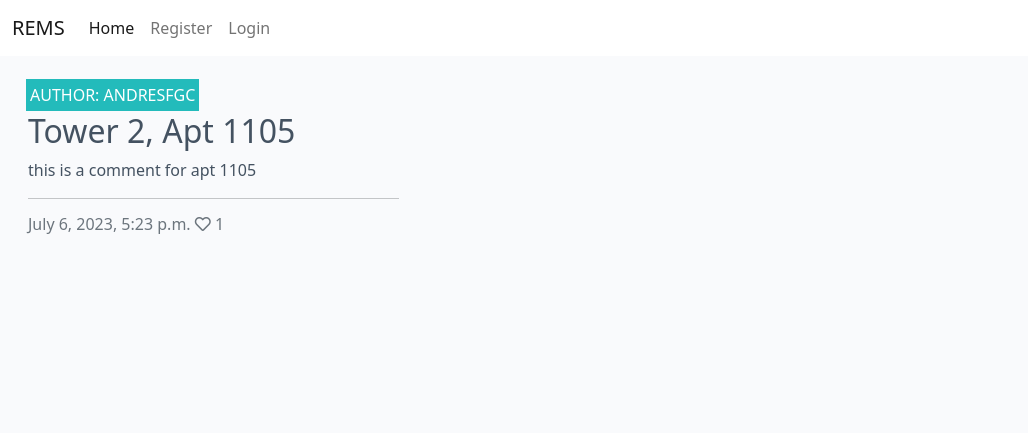
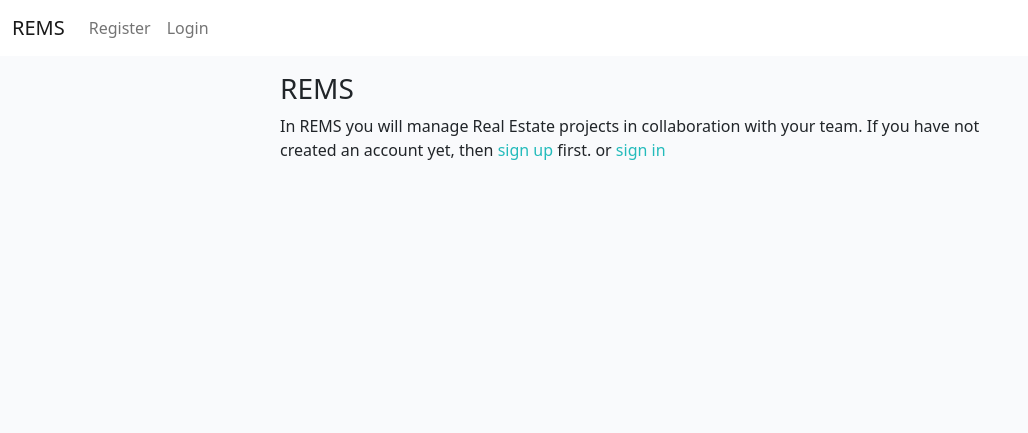
Before and after one commit to andresfgc/P4-REMS, a Django app: page / in a window 1280 px wide. Shown: the top 433 px of the page, without its empty margins (0-1028 px from the left). Run offline with Django 3.2, Linux system fonts and the light colour scheme; data comes from the database, SQL or seed files in the repository; both versions use the stored data as it was after the commit; some libraries are stand-ins or nearby versions.

Commit message:
Add index.html website

```diff
--- a/django_rems/urls.py
+++ b/django_rems/urls.py
@@ -19,7 +19,8 @@ from todo import views
 
 urlpatterns = [
     path('admin/', admin.site.urls),
-    path('', views.PostList.as_view(), name='home'),
+    path('', views.homepage, name='home'),
+    path('posts', views.PostList.as_view(), name='posts'),
     path('properties', views.get_properties, name='properties'),
     path('add', views.add_property, name='add'),
     path('edit/<property_id>', views.edit_property, name='edit'),
--- a/templates/base.html
+++ b/templates/base.html
@@ -32,21 +32,18 @@
                 </button>
                 <div class="collapse navbar-collapse" id="navbarText">
                     <ul class="navbar-nav me-auto mb-2 mb-lg-0">
-                        <li class="nav-item">
-                            <a class="nav-link active" aria-current="page" href="{% url 'home' %}">Home</a>
-                        </li>
                         {% if user.is_authenticated %}
-                        <li class="nav-item">
-                            <a class="nav-link" href="{% url 'account_logout' %}">Logout</a>
-                        </li>
                         <li>
-                            <span class="navbar-text text-muted"><a class="nav-link" href="{% url 'home' %}">Posts</a></span>
+                            <span class="navbar-text"><a class="nav-link active" aria-current="page" href="{% url 'posts' %}">Posts</a></span>
                         </li>
                         <li>
                             <span class="navbar-text text-muted"><a class="nav-link" href="{% url 'properties' %}">Properties</a></span>
                         </li>
                         <li>
                             <span class="navbar-text text-muted"><a class="nav-link" href="{% url 'projects' %}">Projects</a></span>
+                        </li>
+                        <li class="nav-item">
+                            <a class="nav-link" href="{% url 'account_logout' %}">Logout</a>
                         </li>
                         {% else %}
                         <li class="nav-item">
@@ -58,72 +55,9 @@
                         {% endif %}
 
                     </ul>
-                    <!-- <span class="navbar-text text-muted">
-                        adventures of a software developer
-                    </span> -->
                 </div>
             </div>
         </nav>
-        <!-- <nav class="light-green darken-1">
-            <div class="nav-wrapper">
-                <a href="{% url 'home' %}" class="brand-logo">REMS</a>
-                <a href="" data-target="mobile-demo" class="sidenav-trigger"><i class="fas fa-bars"></i></a>
-                <ul class="right hide-on-med-and-down">
-                    <li>
-                        <a href="{% url 'home' %}">Home</a>
-                    </li>
-                    {% if user.is_authenticated %}
-                    <li>
-                        <a href="{% url 'account_logout' %}">Logout</a>
-                    </li>
-                    {% else %}
-                    <li>
-                        <a href="{% url 'account_signup' %}">Register</a>
-                    </li>
-                    <li>
-                        <a href="{% url 'account_login' %}">Login</a>
-                    </li>
-                    {% endif %}
-                    <li>
-                        <a href="{% url 'home' %}">Posts</a>
-                    </li>
-                    <li>
-                        <a href="{% url 'properties' %}">Properties</a>
-                    </li>
-                    <li>
-                        <a href="{% url 'projects' %}">Projects</a>
-                    </li>
-                </ul>
-
-                mobile seidenav
-                <ul class="sidenav" id="mobile-demo">
-                    <li>
-                        <a href="{% url 'home' %}">Home</a>
-                    </li>
-                    {% if user.is_authenticated %}
-                    <li>
-                        <a href="#">Logout</a>
-                    </li>
-                    {% else %}
-                    <li>
-                        <a href="#">Register</a>
-                    </li>
-                    <li>
-                        <a href="#">Login</a>
-                    </li>
-                    {% endif %}
-                    <li>
-                        <a href="#">Posts</a>
-                    </li>
-                    <li>
-                        <a href="#">Properties</a>
-                    </li>
-                    <li>
-                        <a href="#">Projects</a>
-                    </li>
-                </ul>
-            </div>
-        </nav> -->
     </header>
 
     <div class="container">
--- a/templates/index.html
+++ b/templates/index.html
@@ -1,59 +1,51 @@
 {% extends "base.html" %}
+
+{% load i18n %}
+{% load account socialaccount %}
+
+{% block head_title %}{% trans "Sign In" %}{% endblock %}
 
 {% block content %}
 
-<div class="container-fluid">
+<div class="container">
+    {% if user.is_authenticated %}
+    <div class="container">
         <div class="row">
-
-        <!-- Blog Entries Column -->
-        <div class="col-12 mt-3 left">
-            <div class="row">
-                {% for post in post_list %}
-                <div class="col-md-4">
-                    <div class="card mb-4">
-                        <div class="card-body">
-                            <div class="image-container">
-                                {% if "placeholder" in post.featured_image.url %}
-                                <img class="card-img-top"
-                                    src="https://codeinstitute.s3.amazonaws.com/fullstack/blog/default.jpg">
-                                {% else %}
-                                <img class="card-img-top" src=" {{ post.featured_image.url }}">
-                                {% endif %}
-                                <div class="image-flash">
-                                    <p class="author">Author: {{ post.author }}</p>
+            <div class="col-md-8 mt-3 offset-md-2">
+                <h3>What do you want to achieve to day?</h3>
             </div>
+            <div class="col-md-8 mt-3 offset-md-2">
+                <h4><a class="link" href="{% url 'projects' %}">Projects</a></h4>
+                <p>To manage your construction projects, then go to <a class="link" href="{% url 'projects' %}">projects</a></p>
             </div>
-                            <a href="{% url 'post_detail' post.slug %}" class="post-link">
-                                <h2 class="card-title">{{ post.title }}</h2>
-                                <p class="card-text">{{ post.excerpt }}</p>
-                            </a>
-                            <hr />
-                            <p class="card-text text-muted h6">{{ post.created_on}} <i class="far fa-heart"></i>
-                                {{ post.number_of_likes }}</p>
+            <div class="col-md-8 mt-3 offset-md-2">
+                <h4><a class="link" href="{% url 'properties' %}">Properties</a></h4>
+                <p>To manage your properties, then fo to <a class="link" href="{% url 'properties' %}">properties</a></p>
+            </div>
+            <div class="col-md-8 mt-3 offset-md-2">
+                <h4><a class="link" href="{% url 'posts' %}">Posts</a></h4>
+                <p>To see posts and comments, then go to <a class="link" href="{% url 'posts' %}">posts</a></p>
             </div>
         </div>
     </div>
-                {% if forloop.counter|divisibleby:3 %}
+    {% else %}
+    <div class="container">
+        <div class="row">
+            <div class="col-md-8 mt-3 offset-md-2">
+                <h3>REMS</h3>
+                <p> In REMS you will manage Real Estate projects in collaboration with your team. If
+                    you
+                    have not created an account yet, then <a class="link" href="{% url 'account_signup' %}">sign up</a>
+                    first. or <a class="link" href="{% url 'account_login' %}">sign in</a></p>
+            </div>
         </div>
         <div class="row">
-                {% endif %}
-                {% endfor %}
+            <div class="col-md-8 mt-3 offset-md-2">
 
             </div>
         </div>
     </div>
-    {% if is_paginated %}
-    <nav aria-label="Page navigation">
-        <ul class="pagination justify-content-center">
-            {% if page_obj.has_previous %}
-            <li><a href="?page={{ page_obj.previous_page_number }}" class="page-link">&laquo; PREV </a></li>
-            {% endif %}
-            {% if page_obj.has_next %}
-            <li><a href="?page={{ page_obj.next_page_number }}" class="page-link"> NEXT &raquo;</a></li>
-
-            {% endif %}
-        </ul>
-    </nav>
     {% endif %}
 </div>
+
 {%endblock%}
--- a/todo/views.py
+++ b/todo/views.py
@@ -93,7 +93,7 @@ def delete_project(request, project_id):
 class PostList(generic.ListView):
     model = Post
     queryset = Post.objects.filter(status=1).order_by('-created_on')
-    template_name = 'index.html'
+    template_name = 'posts.html'
     paginate_by = 6
 
 
@@ -163,3 +163,8 @@ class PostLike(View):
             post.likes.add(request.user)
 
         return HttpResponseRedirect(reverse('post_detail', args=[slug]))
+
+
+# homepage
+def homepage(request):
+    return render(request, 'index.html')
```
Also changed, not shown: templates/posts.html (added, +59 -0 lines), db.sqlite3. Lines whose indentation alone changed are shown as unchanged.
